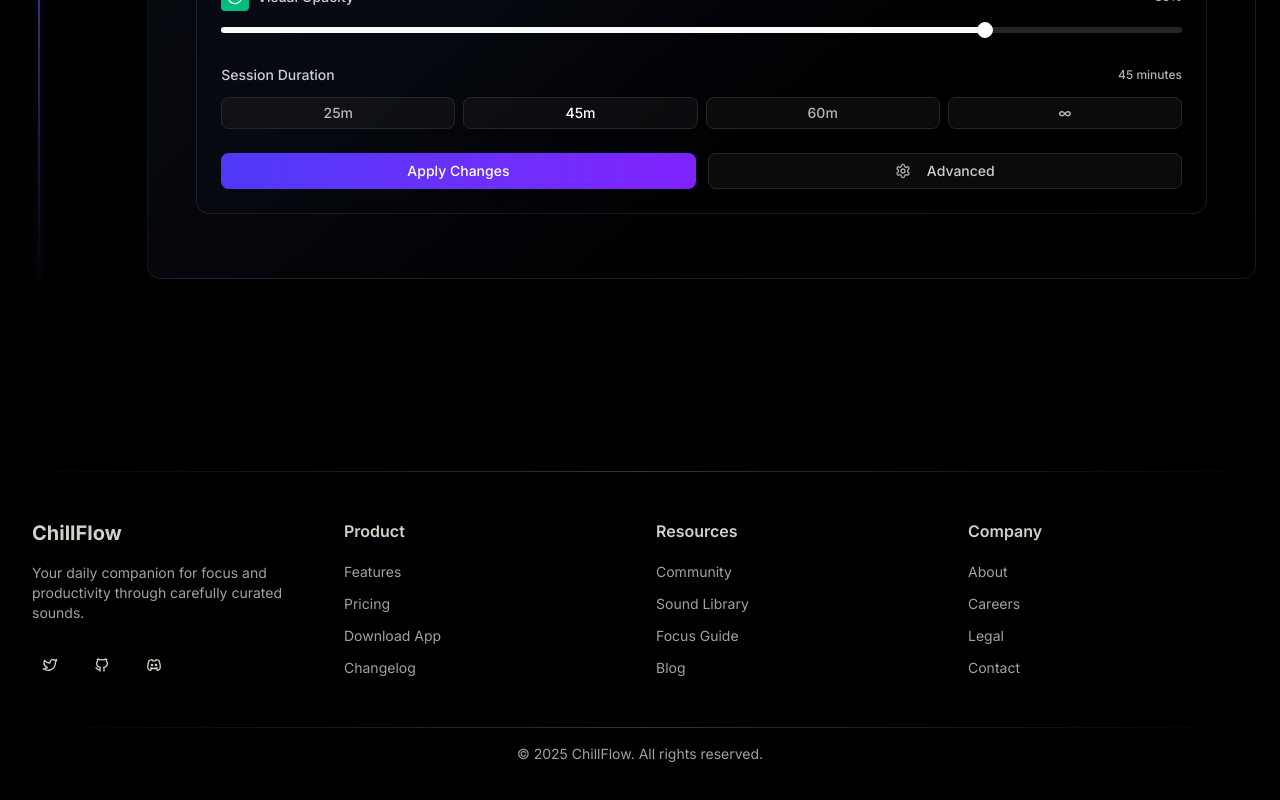
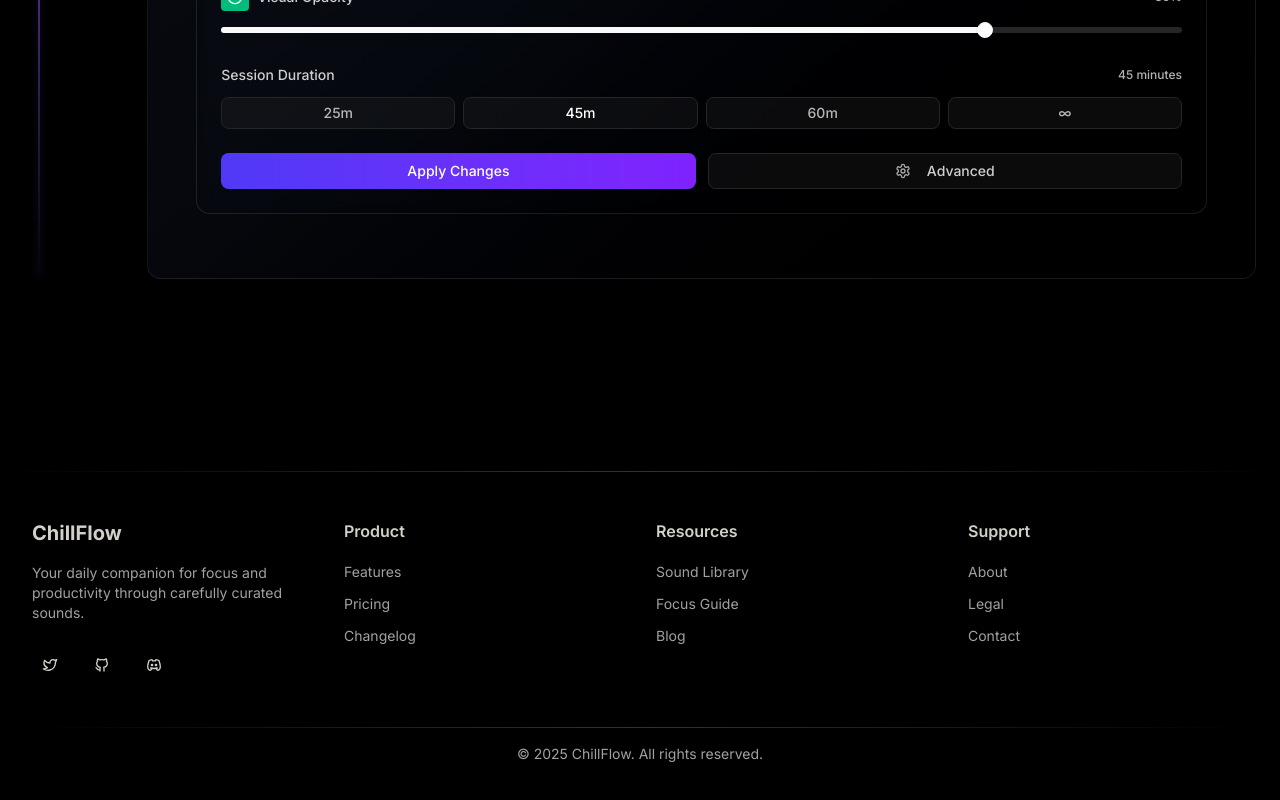
Before and after one commit to Aquitano/ChillFlow, a Next.js app: page / in a window 1280 px wide. Shown: the part 5403-6203 px from the top of the page. Built offline with nearby package versions, Linux system fonts and the light colour scheme; no server answers.

Commit message:
feat(footer): update links

```diff
--- a/src/components/footer.tsx
+++ b/src/components/footer.tsx
@@ -5,15 +5,15 @@ export function Footer() {
     const links = [
         {
             title: 'Product',
-            items: ['Features', 'Pricing', 'Download App', 'Changelog'],
+            items: ['Features', 'Pricing', 'Changelog'],
         },
         {
             title: 'Resources',
-            items: ['Community', 'Sound Library', 'Focus Guide', 'Blog'],
+            items: ['Sound Library', 'Focus Guide', 'Blog'],
         },
         {
-            title: 'Company',
-            items: ['About', 'Careers', 'Legal', 'Contact'],
+            title: 'Support',
+            items: ['About', 'Legal', 'Contact'],
         },
     ];
 
```
